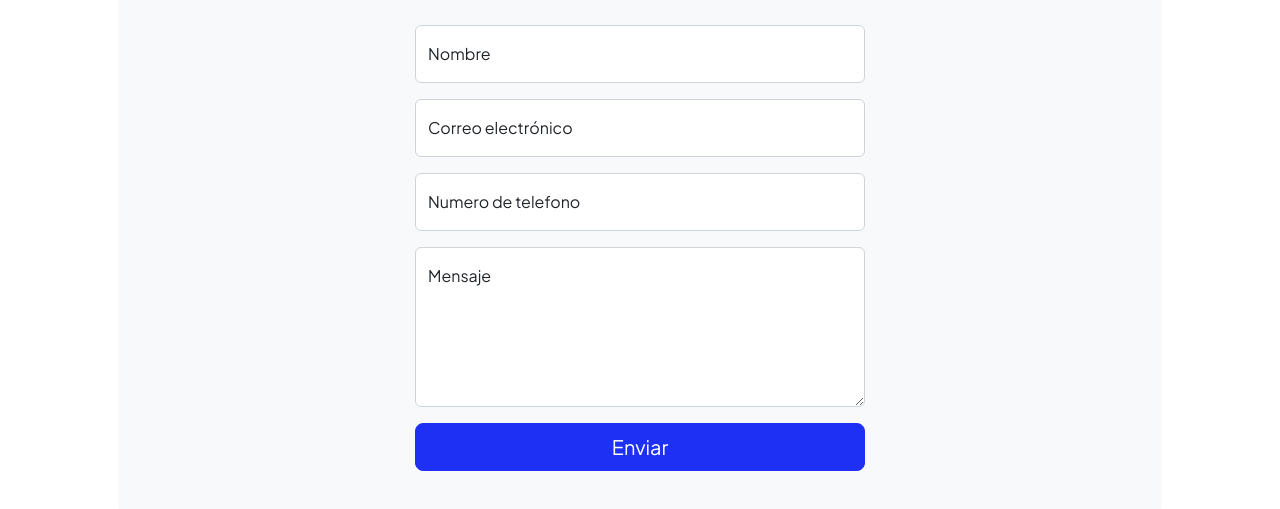
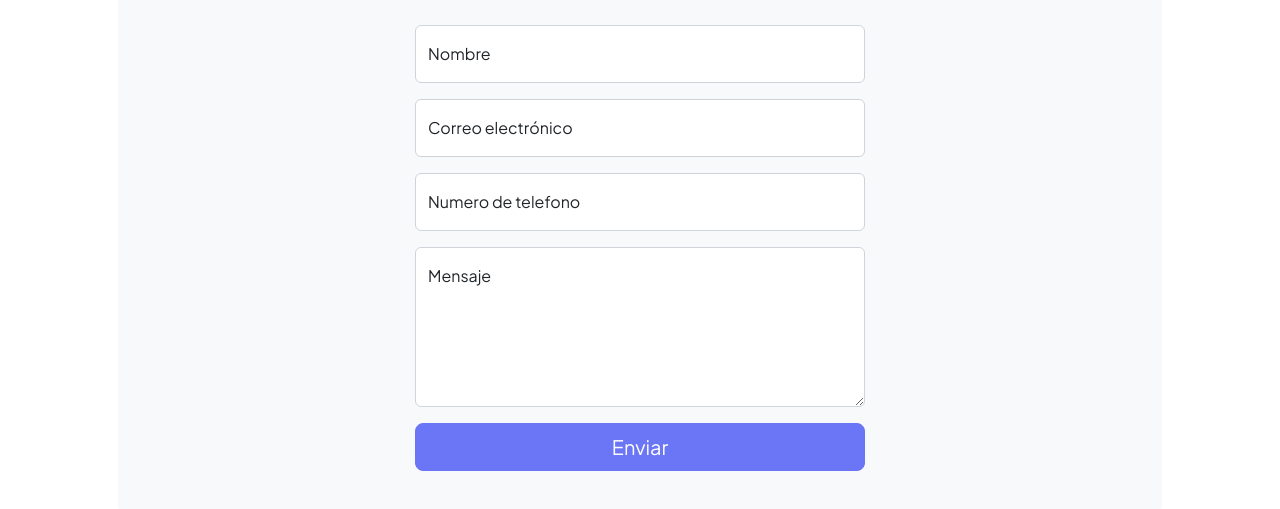
Before and after one commit to jorgerubin/jorgerubin.github.io, a website: page public/contact.html in a window 1280 px wide. Shown: the part 303-812 px from the top of the page. Drawn offline with nearby package versions, Linux system fonts and the light colour scheme.

Commit message:
update: page contact

```diff
--- a/public/contact.html
+++ b/public/contact.html
@@ -80,7 +80,7 @@
 
                                     <div class="d-none" id="submitErrorMessage"><div class="text-center text-danger mb-3">Error al enviar el mensaje</div></div>
 
-                                    <div class="d-grid"><button class="btn btn-primary btn-lg" id="submitButton" type="submit">Enviar</button></div>
+                                    <div class="d-grid"><button class="btn btn-primary btn-lg disabled" id="submitButton" type="submit">Enviar</button></div>
                                 </form>
                             </div>
                         </div>
@@ -116,6 +116,6 @@
         </script>
 
         <script src="js/scripts.js"></script>
-
+        <script src="https://cdn.startbootstrap.com/sb-forms-latest.js"></script>
     </body>
 </html>
```
Also changed, not shown: package.json (+8 -3 lines), 1 other file.
